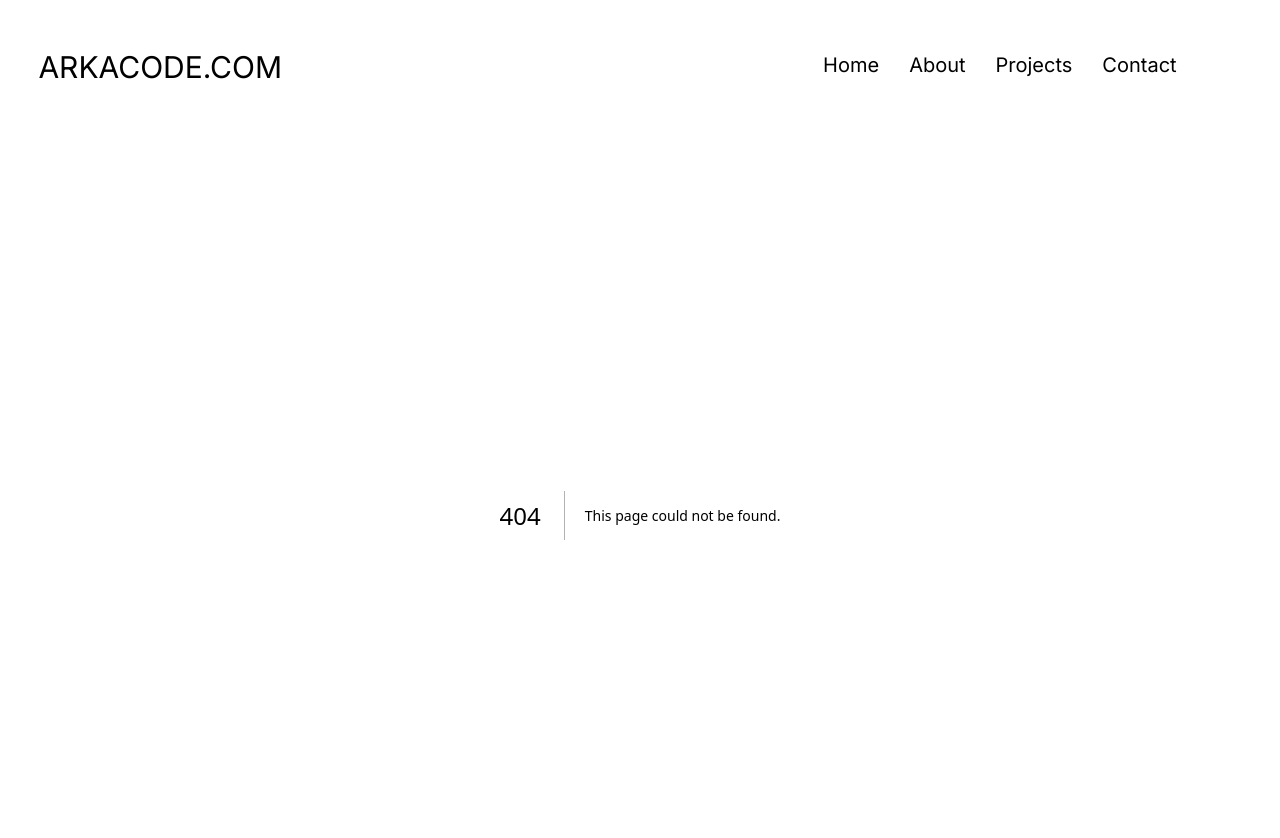
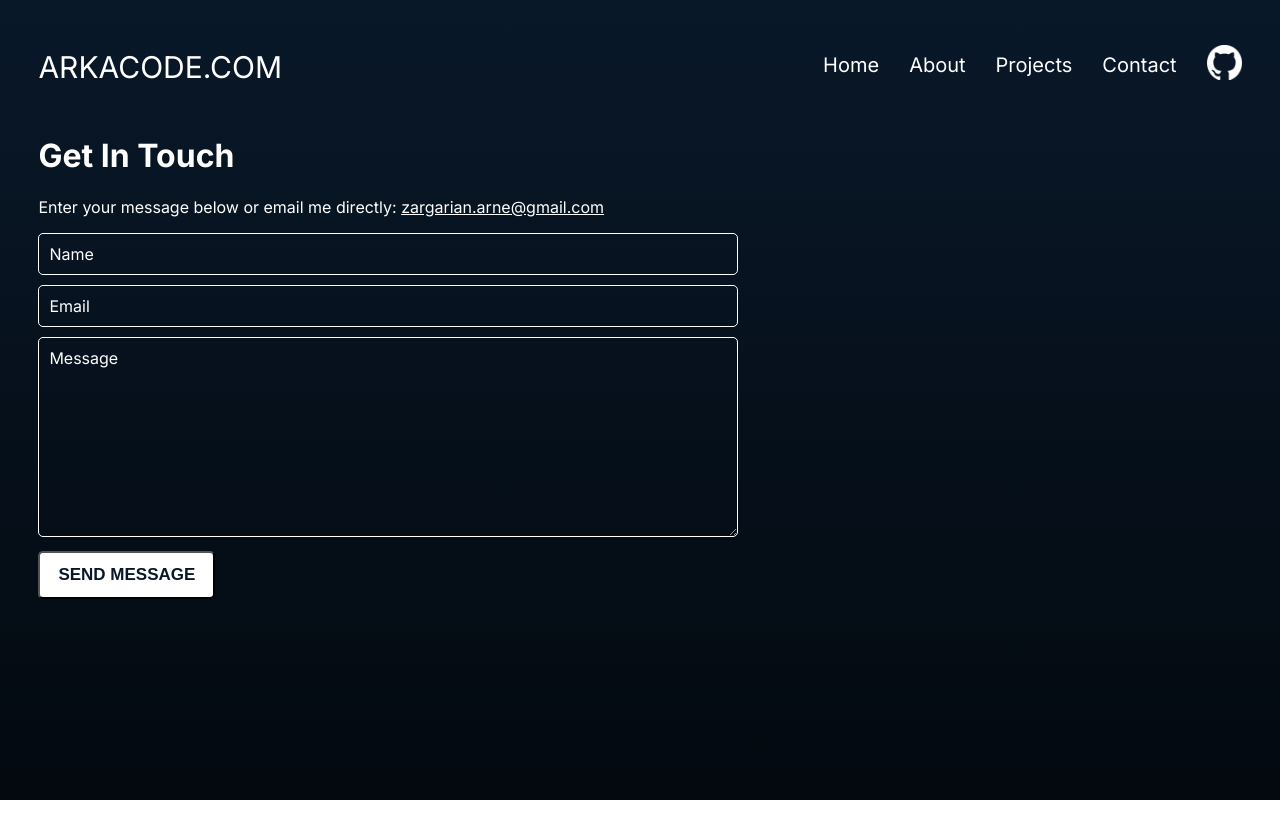
Before and after one commit to ArneZarg/arkacode-portfolio, a Next.js app: page /contact in a window 1280 px wide. Before the commit this address had no page. Shown: the top 838 px of the page. After the commit the page ends 800 px from the top, so only its background shows below. Built offline with nearby package versions, Linux system fonts and the light colour scheme.

Commit message:
contact page setup

```diff
--- a/package.json
+++ b/package.json
@@ -15,6 +15,7 @@
     "eslint": "8.44.0",
     "eslint-config-next": "13.4.9",
     "next": "^13.4.9",
+    "nodemailer": "^6.9.4",
     "react": "18.2.0",
     "react-dom": "18.2.0",
     "typescript": "5.1.6"
--- /dev/null
+++ b/src/app/contact/contact.module.css
@@ -0,0 +1,35 @@
+.container{
+    margin:0 auto;
+    padding:0 3%;
+    max-width:1300px;
+}
+.input{
+    margin:10px 0;
+}
+.input input,
+.input textarea{
+    background:none;
+    padding:10px;
+    border:1px solid #fff;
+    border-radius:5px;
+    font-size:16px;
+    color:#fff;
+    font-family:inherit;
+    width:100%;
+    max-width:700px;
+}
+.input textarea{
+    height: 200px;
+}
+.input input::placeholder,
+.input textarea::placeholder{
+    color:#fff;
+}
+.button button{
+    color:#091829;
+    font-size:17px;
+    padding:12px 18px;
+    border-radius:5px;
+    background-color: #fff;
+    font-weight:bold;
+}
--- /dev/null
+++ b/src/app/contact/page.tsx
@@ -0,0 +1,28 @@
+import styles from "./contact.module.css";
+
+const ContactForm = () => {
+    return(
+        <main>
+            <div className={styles.container}>
+                <h1>Get In Touch</h1>
+                <p>Enter your message below or email me directly: <a href="mailto:zargarian.arne@gmail.com">zargarian.arne@gmail.com</a></p>
+                <form>
+                    <div className={styles.input}>
+                        <input type="text" id="name" name="name" placeholder="Name" required/>
+                    </div>
+                    <div className={styles.input}>
+                        <input type="email" id="email" name="email" placeholder="Email" required/>
+                    </div>
+                    <div className={styles.input}>
+                        <textarea id="message" name="message" placeholder="Message" required/>
+                    </div>
+                    <div className={styles.button}>
+                        <button type="submit">SEND MESSAGE</button>
+                    </div>
+                </form>
+            </div>
+        </main>
+    )
+}
+
+export default ContactForm;
--- a/src/app/projects/page.tsx
+++ b/src/app/projects/page.tsx
@@ -35,8 +35,8 @@ const Projects = () => {
             <div className={styles.container}>
                 <h1>Projects</h1>
                 <div className={styles.projects}>
-                    {projects.map((p:object) => {
-                        return <Project projectData={p}/>
+                    {projects.map((p:object,index:number) => {
+                        return <Project key={index} projectData={p}/>
                     })}
                 </div>
                 <div className={styles.footer}>
--- a/src/components/navbar/navbar.tsx
+++ b/src/components/navbar/navbar.tsx
@@ -25,7 +25,7 @@ const Navbar = () => {
                             <Link href="/projects">Projects</Link>
                         </li>
                         <li>
-                            <Link href="/">Contact</Link>
+                            <Link href="/contact">Contact</Link>
                         </li>
                         <li>
                             <a target="_blank" href="https://github.com/ArneZarg">
@@ -56,7 +56,7 @@ const Navbar = () => {
                             <Link onClick={() => setActiveMobile(false)} href="/projects">Projects</Link>
                         </li>
                         <li>
-                            <Link onClick={() => setActiveMobile(false)} href="/">Contact</Link>
+                            <Link onClick={() => setActiveMobile(false)} href="/contact">Contact</Link>
                         </li>
                     </ul>
                 </div>
```
Also changed, not shown: src/app/api/contact/route.ts (added), 2 other files (tests, documents, lock files or other folders).
